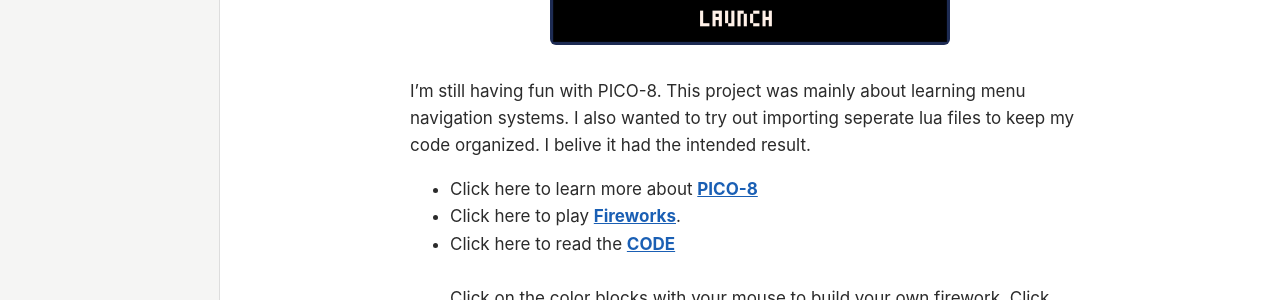
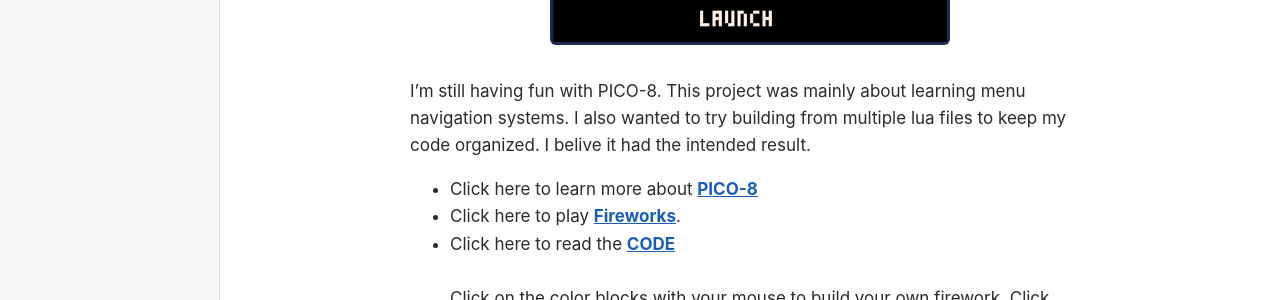
Before and after one commit to alstonStone/alstonstone.github.io, a Jekyll site: the page built from _projects/project-fireworks.md, in a window 1280 px wide and 962 px high. Shown: the part 515-815 px from the top of the window. Built offline with Jekyll 4.4.1, drawn with Linux system fonts in a browser that asks for light colours.

Commit message:
typo fix

```diff
--- a/_projects/project-fireworks.md
+++ b/_projects/project-fireworks.md
@@ -5,7 +5,7 @@ status: Playable
 image: /assets/images/projects/fireworks.gif
 ---
 I'm still having fun with PICO-8. This project was mainly about learning menu navigation systems.
-I also wanted to try out importing seperate lua files to keep my code organized. I belive it had the intended result.
+I also wanted to try building from multiple lua files to keep my code organized. I belive it had the intended result.
 <br>
 - Click here to learn more about <a href="https://www.lexaloffle.com/pico-8.php" target="_blank"><strong>PICO-8</strong></a>
 - Click here to play <a href="https://alstonstone.github.io/games/fireworks/firewors.html" target="_blank"><strong>Fireworks</strong></a>.
```
